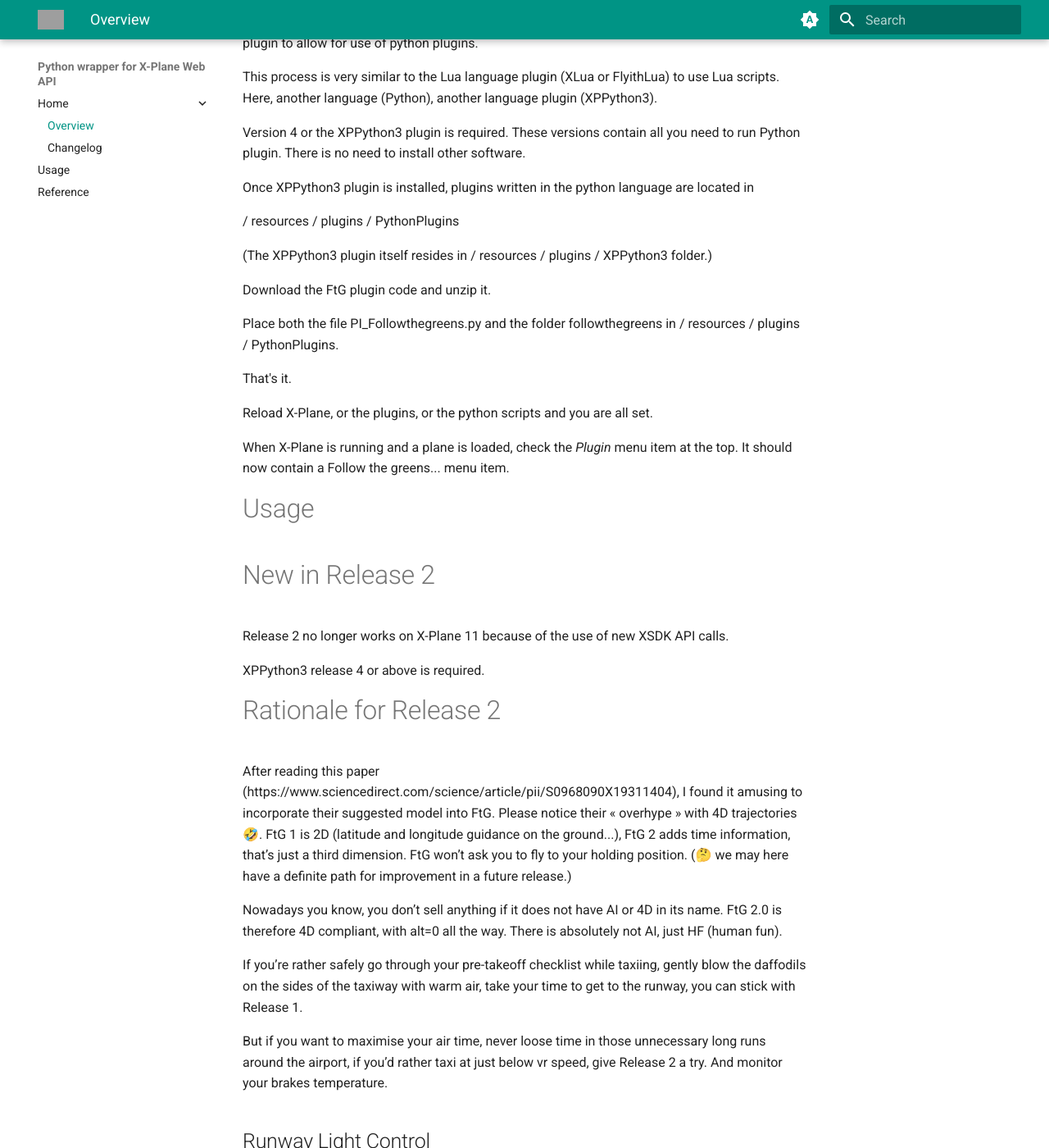
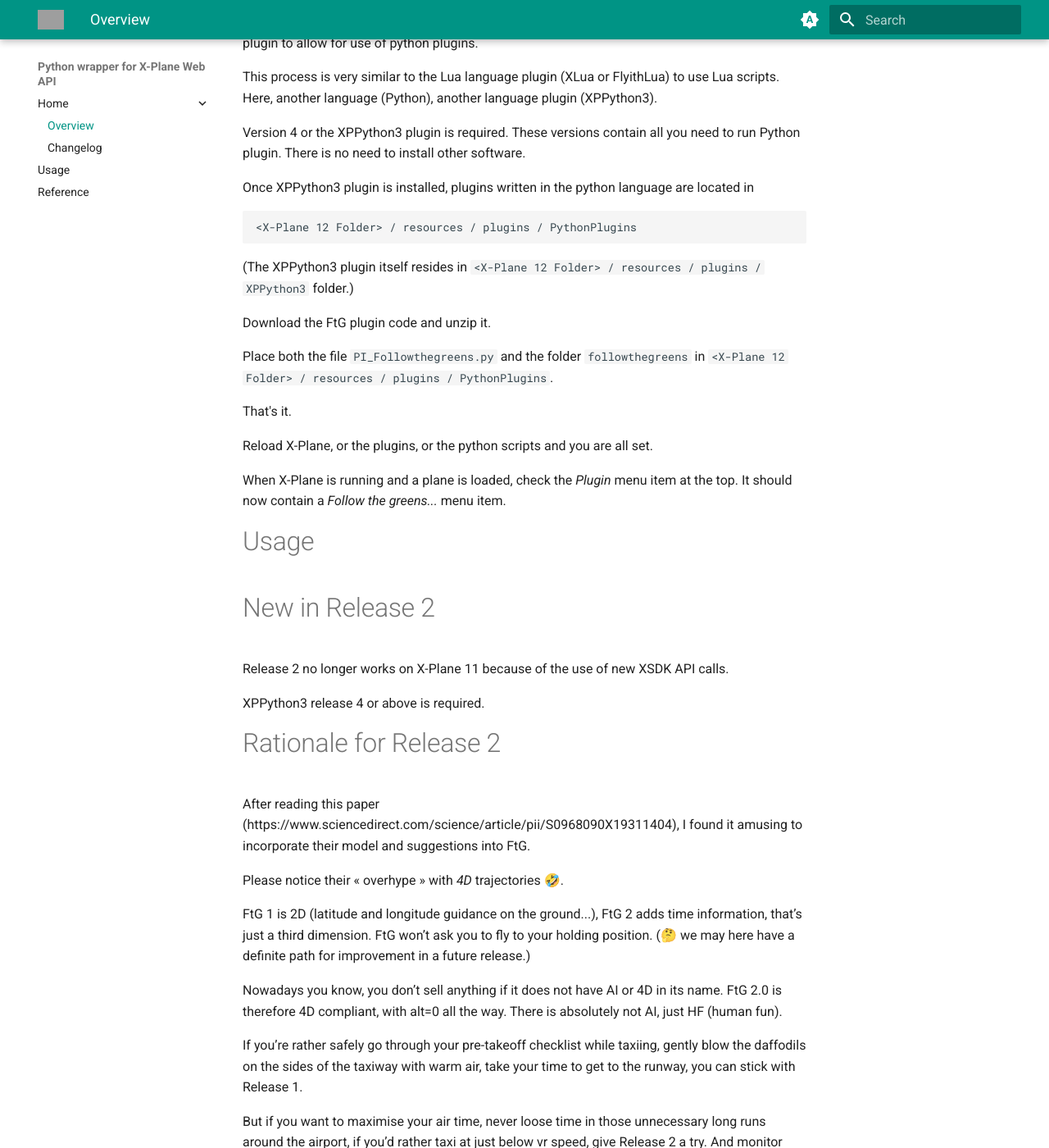
Before and after one commit to devleaks/followthegreens, an MkDocs documentation site: the page built from docs/index.md, in a window 1280 px wide and 1400 px high, scrolled down 1002 px. Shown: the whole window at 82% size. Built offline with MkDocs 1.6.1 and Material for MkDocs 9.7.7, drawn with Linux system fonts in a browser that asks for light colours; grey boxes are pictures that could not be loaded.

Commit message:
Update index.md

````diff
--- a/docs/index.md
+++ b/docs/index.md
@@ -44,20 +44,22 @@
 
 Once XPPython3 plugin is installed, plugins written in the python language are located in
 
+```
 <X-Plane 12 Folder> / resources / plugins / PythonPlugins
+```
 
-(The XPPython3 plugin itself resides in <X-Plane 12 Folder> / resources / plugins / XPPython3 folder.)
+(The XPPython3 plugin itself resides in `<X-Plane 12 Folder> / resources / plugins / XPPython3` folder.)
 
 Download the FtG plugin code and unzip it.
 
-Place both the file PI_Followthegreens.py and the folder followthegreens in <X-Plane 12 Folder> / resources / plugins / PythonPlugins.
+Place both the file `PI_Followthegreens.py` and the folder `followthegreens` in `<X-Plane 12 Folder> / resources / plugins / PythonPlugins`.
 
 That's it.
 
 Reload X-Plane, or the plugins, or the python scripts and you are all set.
 
 When X-Plane is running and a plane is loaded, check the _Plugin_ menu item at the top.
-It should now contain a Follow the greens... menu item.
+It should now contain a _Follow the greens..._ menu item.
 
 # Usage
 
@@ -70,8 +72,10 @@
 # Rationale for Release 2
 
 After reading this paper (https://www.sciencedirect.com/science/article/pii/S0968090X19311404),
-I found it amusing to incorporate their suggested model into FtG.
-Please notice their « overhype » with 4D trajectories🤣.
+I found it amusing to incorporate their model and suggestions into FtG.
+
+Please notice their « overhype » with _4D_ trajectories 🤣.
+
 FtG 1 is 2D (latitude and longitude guidance on the ground...), FtG 2 adds time information, that’s just a third dimension.
 FtG won’t ask you to fly to your holding position.
 (🤔 we may here have a definite path for improvement in a future release.)
````
